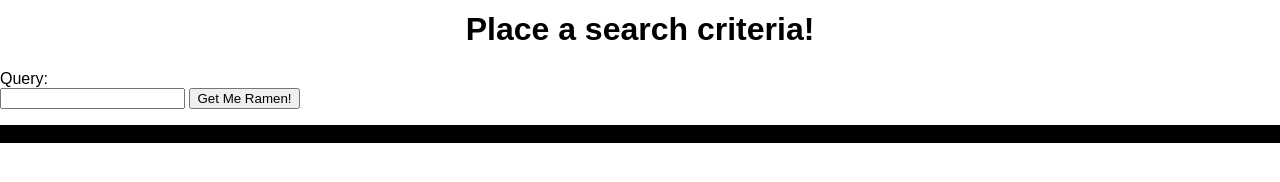
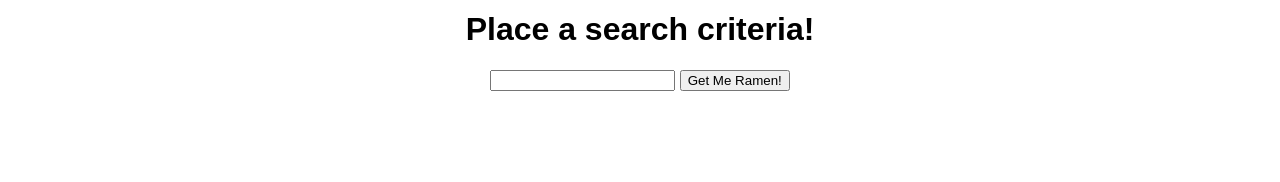
Before and after one commit to ryanmjacobs/4sk8, a website: page web/static/index.html in a window 1280 px wide. Shown: the part 520-702 px from the top of the page. Drawn offline with Linux system fonts and the light colour scheme.

Commit message:
cleaning up html

```diff
--- a/web/app.js
+++ b/web/app.js
@@ -50,6 +50,7 @@ app.use(async (ctx, next) => {
     const p = ctx.request.body;
     console.log(ctx.request);
     const req = ctx.request.method + ctx.url;
+
     if (ctx.path.startsWith("/query/")) {
 	p.query = p.query || ctx.path.split("/")[2];
 	console.log(p);
--- a/web/static/index.html
+++ b/web/static/index.html
@@ -13,21 +13,14 @@
 <div>
   <h1 class="query">Place a search criteria!</h1>
 
-  <div>
-    Query:<br>
+  <div class="inputSpot">
     <input id="query" type="text" name="query">
     <input id="submit" type="submit" value="Get Me Ramen!">
+    <br><br>
   </div>
 
-  <div id="data"></div>
+  <div id="data" class="data"></div>
 </div>
 
-<!-- This is where your footer code begins -->
-<footer>
-  <p>
-    THIS IS MY FOOTER!
-  </p>
-</footer>
-<!-- This is where your footer code ends -->
 
 <script src="main.js"></script>
--- a/web/static/main.js
+++ b/web/static/main.js
@@ -1,4 +1,19 @@
+// Get the input field
+var input = document.getElementById("submit");
+
+// Execute a function when the user releases a key on the keyboard
+input.addEventListener("keyup", function(event) {
+  // Cancel the default action, if needed
+  event.preventDefault();
+  // Number 13 is the "Enter" key on the keyboard
+  if (event.keyCode === 13) {
+    // Trigger the button element with a click
+    document.getElementById("submit").click();
+  }
+});
+
 const submit = document.getElementById("submit");
+
 
 submit.onclick = function() {
     const query = document.getElementById("query").value;
--- a/web/static/styles.css
+++ b/web/static/styles.css
@@ -37,9 +37,9 @@ h1.query {
 div.inputSpot {
     text-align: center;
 }
-footer
-{
-    text-decoration-color: white;
-    background-color: black;
+
+div.data {
     text-align: center;
+    font-size: medium;
+    padding-bottom: 35px;
 }
```
Also changed, not shown: web/static/.#index.html (deleted, +0 -1 lines).
